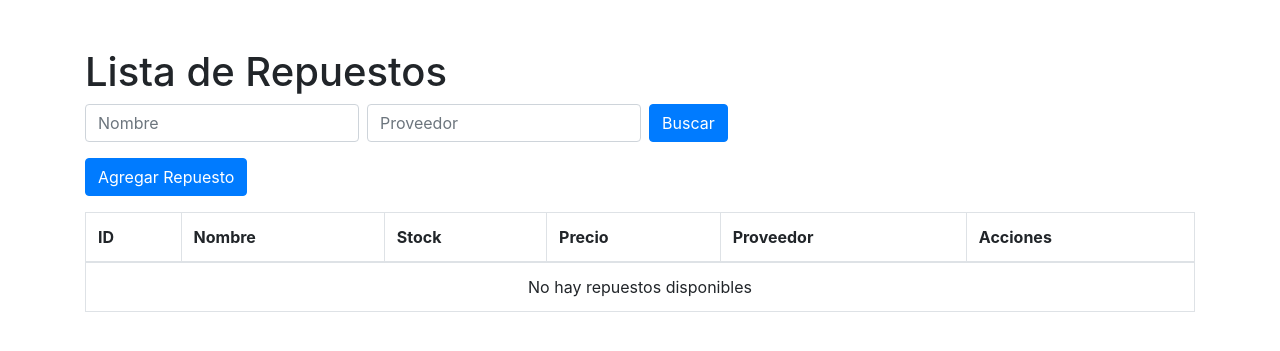
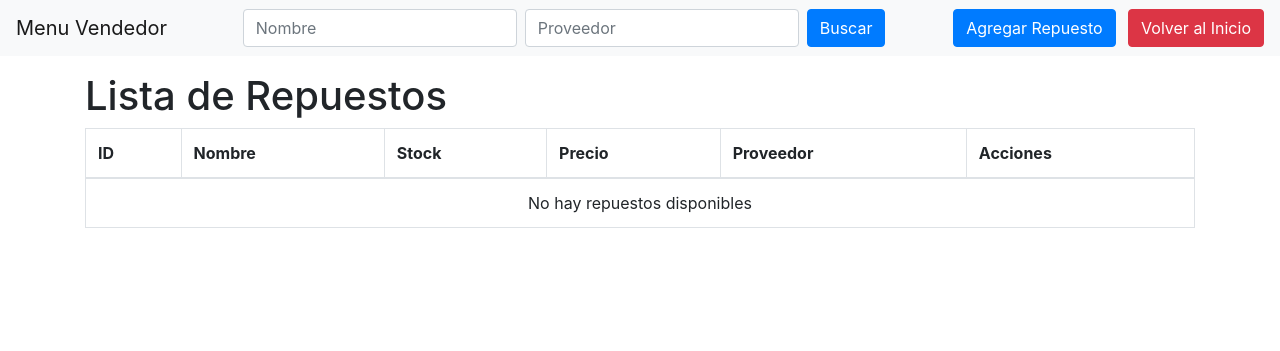
Before and after one commit to axiliarmus/epe3_Yusmery_Iglecia_Alejandro_Mu-oz, a PHP site: page /MenuVendedor.php in a window 1280 px wide. Shown: the top 351 px of the page. Run offline with PHP 8.4, Linux system fonts and the light colour scheme; data that the repository does not hold is empty.

Commit message:
finalizado

```diff
--- a/MenuAdministrador.php
+++ b/MenuAdministrador.php
@@ -11,7 +11,10 @@ include 'db.php';
 <body>
     <div class="container mt-5">
         <h1>Lista de Usuarios</h1>
-        <a href="agregar_usuario.php" class="btn btn-primary mb-3">Agregar Usuario</a>
+        <div class="d-flex justify-content-between mb-3">
+            <a href="agregar_usuario.php" class="btn btn-primary">Agregar Usuario</a>
+            <a href="index.php" class="btn btn-danger">Volver al Inicio</a>
+        </div>
         <table class="table table-bordered">
             <thead>
                 <tr>
--- a/MenuVendedor.php
+++ b/MenuVendedor.php
@@ -21,22 +21,28 @@ if ($_SERVER["REQUEST_METHOD"] == "GET") {
     <meta charset="UTF-8">
     <title>Menu Vendedor</title>
     <link href="https://stackpath.bootstrapcdn.com/bootstrap/4.5.2/css/bootstrap.min.css" rel="stylesheet">
+    <style>
+        .navbar {
+            justify-content: space-between;
+        }
+    </style>
 </head>
 <body>
-    <div class="container mt-5">
+    <nav class="navbar navbar-expand-lg navbar-light bg-light">
+        <a class="navbar-brand" href="#">Menu Vendedor</a>
+        <form class="form-inline my-2 my-lg-0" method="GET" action="">
+            <input class="form-control mr-sm-2" type="text" placeholder="Nombre" aria-label="Nombre" name="nombre" value="<?php echo htmlspecialchars($nombre); ?>">
+            <input class="form-control mr-sm-2" type="text" placeholder="Proveedor" aria-label="Proveedor" name="proveedor" value="<?php echo htmlspecialchars($proveedor); ?>">
+            <button class="btn btn-primary my-2 my-sm-0" type="submit">Buscar</button>
+        </form>
+        <div>
+            <a href="agregar_repuesto.php" class="btn btn-primary ml-2">Agregar Repuesto</a>
+            <a href="index.php" class="btn btn-danger ml-2">Volver al Inicio</a>
+        </div>
+    </nav>
+
+    <div class="container mt-3">
         <h1>Lista de Repuestos</h1>
-        <form class="form-inline mb-3" method="GET" action="">
-            <div class="form-group mr-2">
-                <label for="nombre" class="sr-only">Nombre</label>
-                <input type="text" class="form-control" id="nombre" name="nombre" placeholder="Nombre" value="<?php echo htmlspecialchars($nombre); ?>">
-            </div>
-            <div class="form-group mr-2">
-                <label for="proveedor" class="sr-only">Proveedor</label>
-                <input type="text" class="form-control" id="proveedor" name="proveedor" placeholder="Proveedor" value="<?php echo htmlspecialchars($proveedor); ?>">
-            </div>
-            <button type="submit" class="btn btn-primary">Buscar</button>
-        </form>
-        <a href="agregar_repuesto.php" class="btn btn-primary mb-3">Agregar Repuesto</a>
         <table class="table table-bordered">
             <thead>
                 <tr>
```
